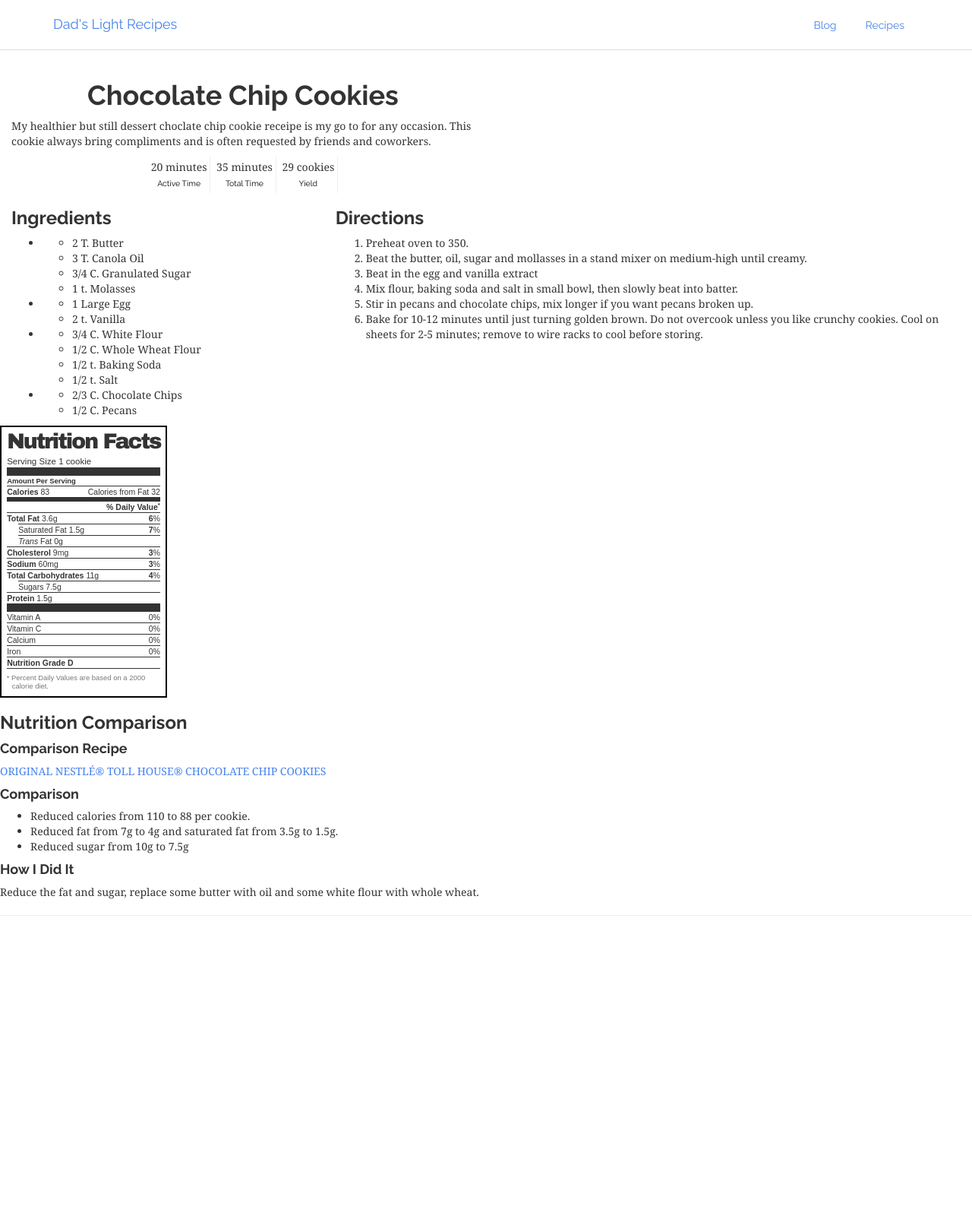
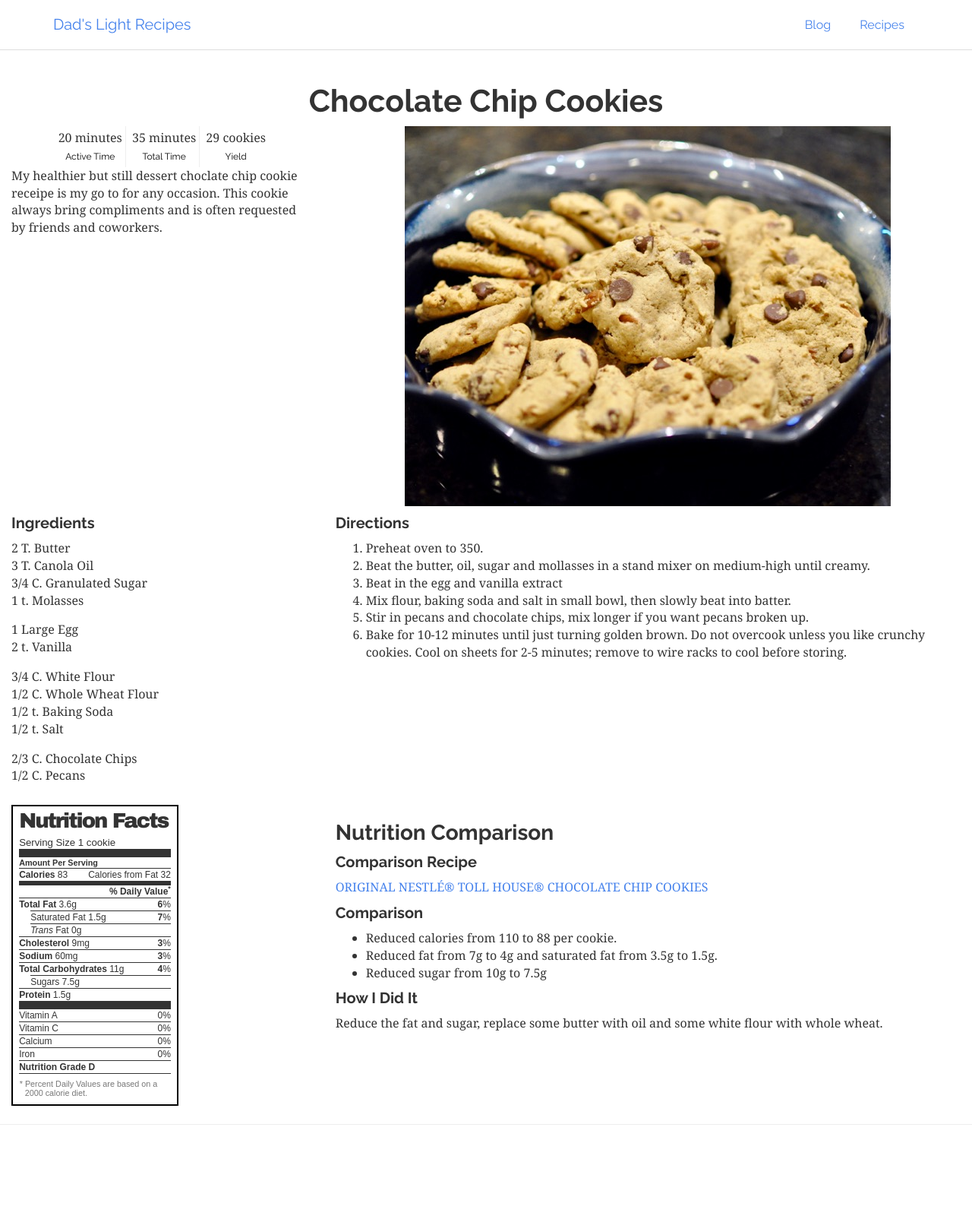
Before and after one commit to billingb/recipe-blog, a Jekyll site: the page built from recipes/chocolate-chip-cookies.html, in a window 1280 px wide. Shown: the whole page at 76% size. Built offline with Jekyll 4.4.1, drawn with Linux system fonts in a browser that asks for light colours; before the commit the page ends 1325 px from its top, so only the background shows below that.

Commit message:
First pass styling complete.

```diff
--- a/_data/recipes/chocolate-chip-cookies.yml
+++ b/_data/recipes/chocolate-chip-cookies.yml
@@ -1,5 +1,6 @@
 name: Chocolate Chip Cookies
 url: chocolate-chip-cookies
+photo: ChocolateChipCookies.jpg
 date: 2016-10-01
 yield: 29 cookies
 active: 20 minutes
--- a/_includes/recipe.html
+++ b/_includes/recipe.html
@@ -3,11 +3,8 @@
 <div class="recipe">
   <header class="recipe-header">
     <div class="header-content">
+      <h1>{{ recipe.name }}</h1>
       <div class="name-and-desc">
-        <h1>{{ recipe.name }}</small></h1>
-        <p class="recipe-description">
-          {{recipe.description}}
-        </p>
         <div class="recipe-summary">
           <div class="summary-item">
             <div class="value">{{recipe.active}}</div>
@@ -22,14 +19,21 @@
             <div class="label">Yield</div>
           </div>
         </div>
+        <p class="recipe-description">
+          {{recipe.description}}
+        </p>
       </div>
       <div class="recipe-photo">
-        <!--if photo then put here.-->
+        {% if recipe.photo %}
+        <img src="/images/{{recipe.photo}}" class="img-responsive center-block">
+        {% endif %}
       </div>
     </div>
   </header>
+  <div class="col-sm-12">
+  <div class="row">
   <div class="ingredients">
-    <h3>Ingredients</h3>
+    <h4>Ingredients</h4>
     <ul class="ingredients-{{recipe.ingredients_type}}">
       {% for ingredient_group in recipe.ingredients %}
       <li>
@@ -46,13 +50,16 @@
     </ul>
   </div>
   <div class="directions">
-    <h3>Directions</h3>
+    <h4>Directions</h4>
     <ol>
       {% for step in recipe.directions %}
       <li>{{step}}</li>
       {% endfor %}
     </ol>
   </div>
+  </div>
+  </div>
+  <div class="nutrition">
     <div itemscope="" itemtype="http://schema.org/NutritionInformation" class="nutritionLabel">
       <div class="title">Nutrition Facts</div>
       <div class="cf">
@@ -120,6 +127,7 @@
          <!-- closing class="ingredientListDiv" -->
         </div><!-- closing class="calorieNote" -->
       </div><!-- closing class="dvCalorieDiet line" -->
+    </div>
   </div>
   {% if recipe.compare %}
   <div class="compare">
--- a/_sass/_nutrition.scss
+++ b/_sass/_nutrition.scss
@@ -14,7 +14,7 @@
 
 .nutritionLabel .title {
   line-height: .83em;
-  font-size: 2.7em;
+  font-size: 2.3em;
   padding-bottom: 4px;
   font-family: 'Archivo Black';
   white-space: nowrap;
--- a/_sass/_variables.scss
+++ b/_sass/_variables.scss
@@ -49,7 +49,7 @@ $font-family-serif:       Georgia, "Times New Roman", Times, serif !default;
 $font-family-monospace:   Menlo, Monaco, Consolas, "Courier New", monospace !default;
 $font-family-base:        $font-family-serif !default;
 
-$font-size-base:          14px !default;
+$font-size-base:          16px !default;
 $font-size-large:         ceil(($font-size-base * 1.25)) !default; // ~18px
 $font-size-small:         ceil(($font-size-base * 0.85)) !default; // ~12px
 
--- a/css/main.scss
+++ b/css/main.scss
@@ -62,11 +62,11 @@ h1 {
 }
 
 .name-and-desc {
-  @extend .col-md-6;
+  @extend .col-sm-4;
 }
 
 .recipe-photo {
-  @extend .col-md-6;
+  @extend .col-sm-8;
 }
 
 .recipe-summary {
@@ -83,6 +83,10 @@ h1 {
   }
 }
 
+.recipe-summary .summary-item:last-child {
+  border-right: none;
+}
+
 .ingredients {
   @extend .col-sm-4;
 }
@@ -92,5 +96,20 @@ h1 {
 }
 
 .nutrition {
-  //@extend .col-md-12;
+  @extend .col-sm-4;
 }
+
+.compare {
+  @extend .col-sm-8;
+}
+
+.ingredients-complex {
+  list-style: none;
+  padding-left: 0;
+
+  ul {
+    list-style: none;
+    padding-left: 0;
+    padding-bottom: 1em;
+  }
+}
```
Also changed, not shown: images/ChocolateChipCookies.jpg (added), images/DoubleChocolateChipCookies.jpg (added).
